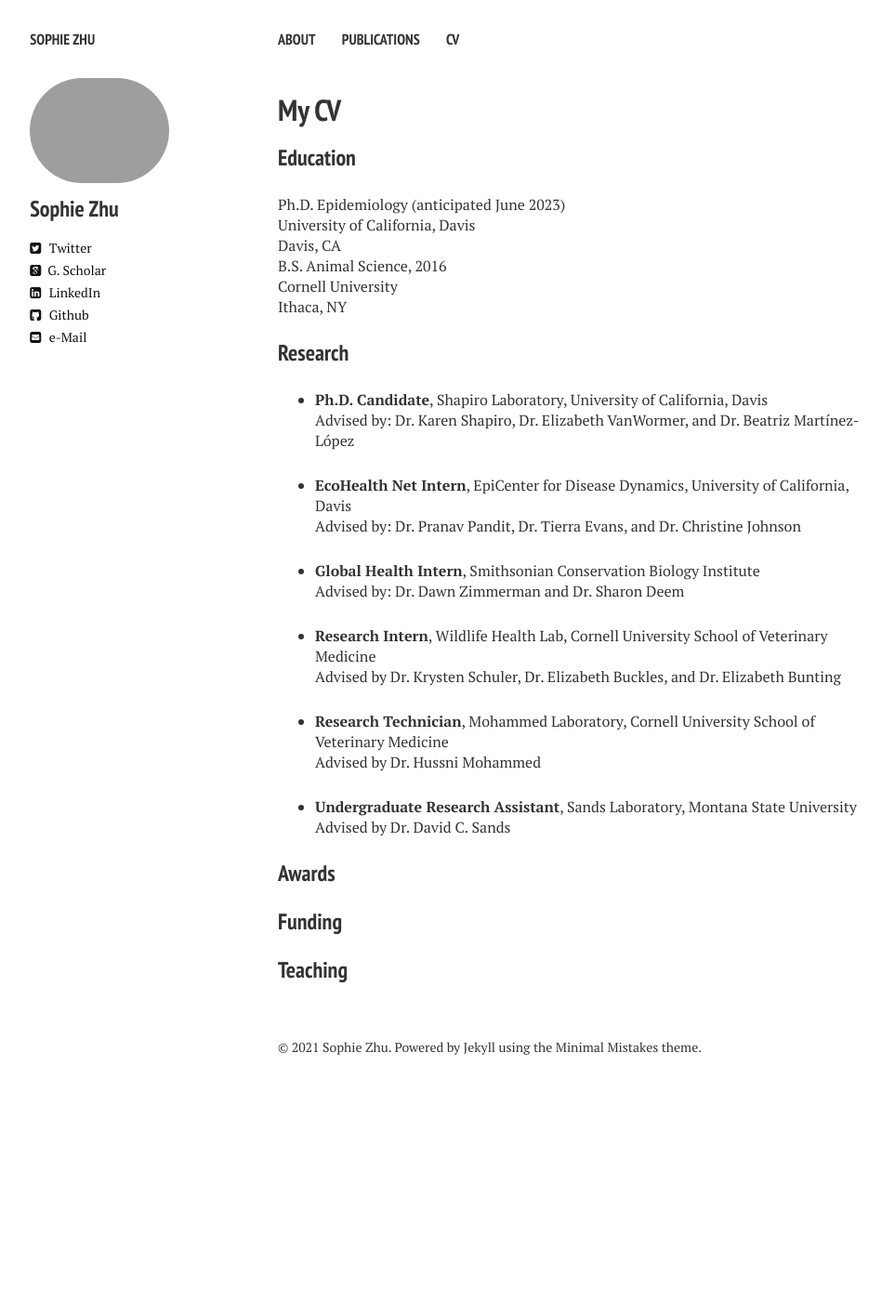
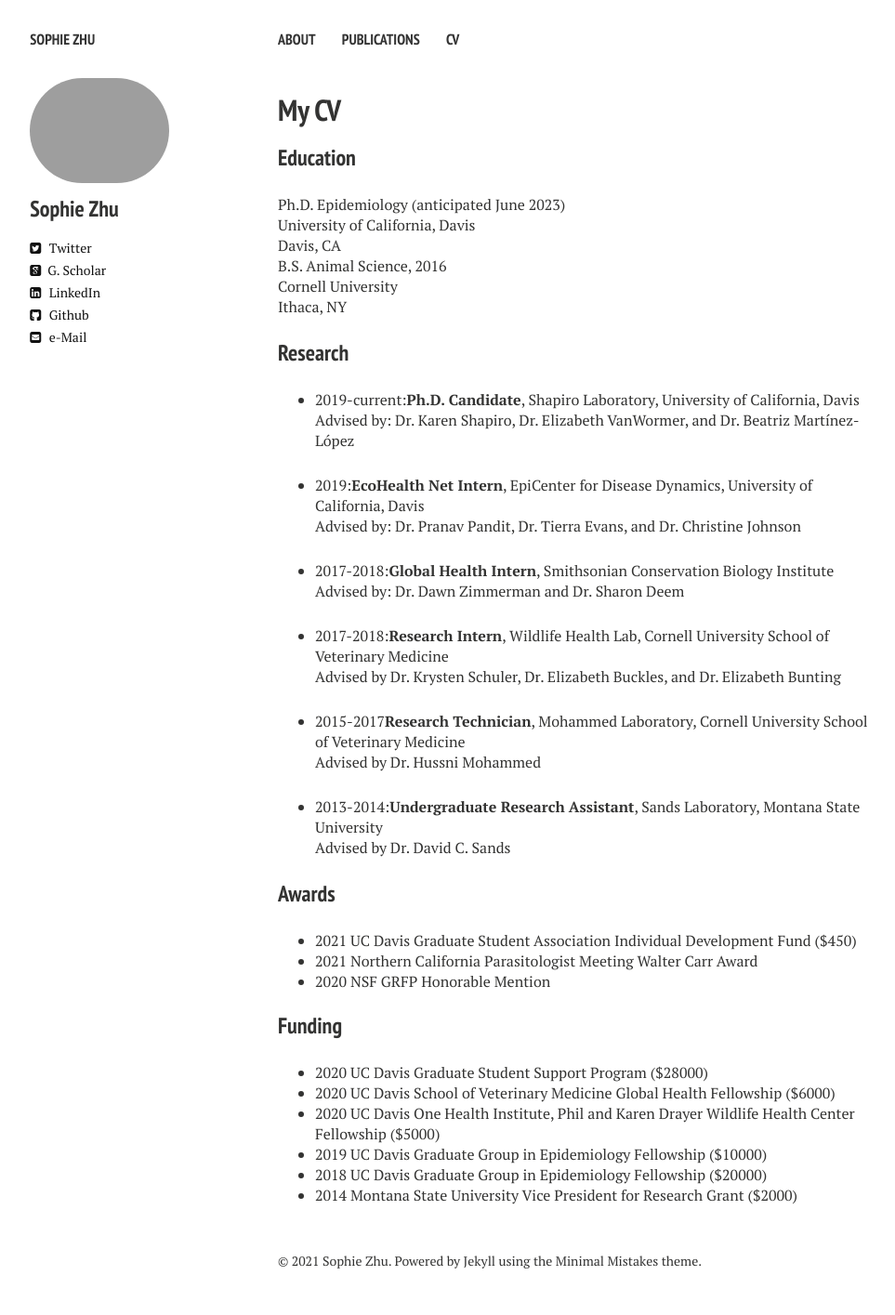
Before and after one commit to sophiemzhu/sophiemzhu.github.io, a Jekyll site: the page built from cv.md, in a window 1280 px wide. Shown: the whole page at 93% size, without its empty margins (21-984 px from the left). Built offline with Jekyll 4.4.1, drawn with Linux system fonts in a browser that asks for light colours; nearby versions of some CDN libraries; before the commit the page ends 1185 px from its top, so only the background shows below that.

Commit message:
Update cv.md

```diff
--- a/cv.md
+++ b/cv.md
@@ -18,26 +18,35 @@ Ithaca, NY <br/>
 
 ### Research
 
-* **Ph.D. Candidate**, Shapiro Laboratory, University of California, Davis<br>
+* 2019-current:**Ph.D. Candidate**, Shapiro Laboratory, University of California, Davis<br>
 Advised by: Dr. Karen Shapiro, Dr. Elizabeth VanWormer, and Dr. Beatriz Martínez-López
 
-* **EcoHealth Net Intern**, EpiCenter for Disease Dynamics, University of California, Davis<br>
+* 2019:**EcoHealth Net Intern**, EpiCenter for Disease Dynamics, University of California, Davis<br>
 Advised by: Dr. Pranav Pandit, Dr. Tierra Evans, and Dr. Christine Johnson
 
-* **Global Health Intern**, Smithsonian Conservation Biology Institute<br>
+* 2017-2018:**Global Health Intern**, Smithsonian Conservation Biology Institute<br>
 Advised by: Dr. Dawn Zimmerman and Dr. Sharon Deem
 
-* **Research Intern**, Wildlife Health Lab, Cornell University School of Veterinary Medicine<br>
+* 2017-2018:**Research Intern**, Wildlife Health Lab, Cornell University School of Veterinary Medicine<br>
 Advised by Dr. Krysten Schuler, Dr. Elizabeth Buckles, and Dr. Elizabeth Bunting
 
-* **Research Technician**, Mohammed Laboratory, Cornell University School of Veterinary Medicine<br>
+* 2015-2017**Research Technician**, Mohammed Laboratory, Cornell University School of Veterinary Medicine<br>
 Advised by Dr. Hussni Mohammed
 
-* **Undergraduate Research Assistant**, Sands Laboratory, Montana State University<br>
+* 2013-2014:**Undergraduate Research Assistant**, Sands Laboratory, Montana State University<br>
 Advised by Dr. David C. Sands
 
 ### Awards
 
+* 2021 UC Davis Graduate Student Association Individual Development Fund ($450)
+* 2021 Northern California Parasitologist Meeting Walter Carr Award
+* 2020 NSF GRFP Honorable Mention
+
 ### Funding
 
-### Teaching
+* 2020 UC Davis Graduate Student Support Program ($28000)
+* 2020 UC Davis School of Veterinary Medicine Global Health Fellowship ($6000)
+* 2020 UC Davis One Health Institute, Phil and Karen Drayer Wildlife Health Center Fellowship ($5000)
+* 2019 UC Davis Graduate Group in Epidemiology Fellowship ($10000)
+* 2018 UC Davis Graduate Group in Epidemiology Fellowship ($20000)
+* 2014 Montana State University Vice President for Research Grant ($2000)
```
